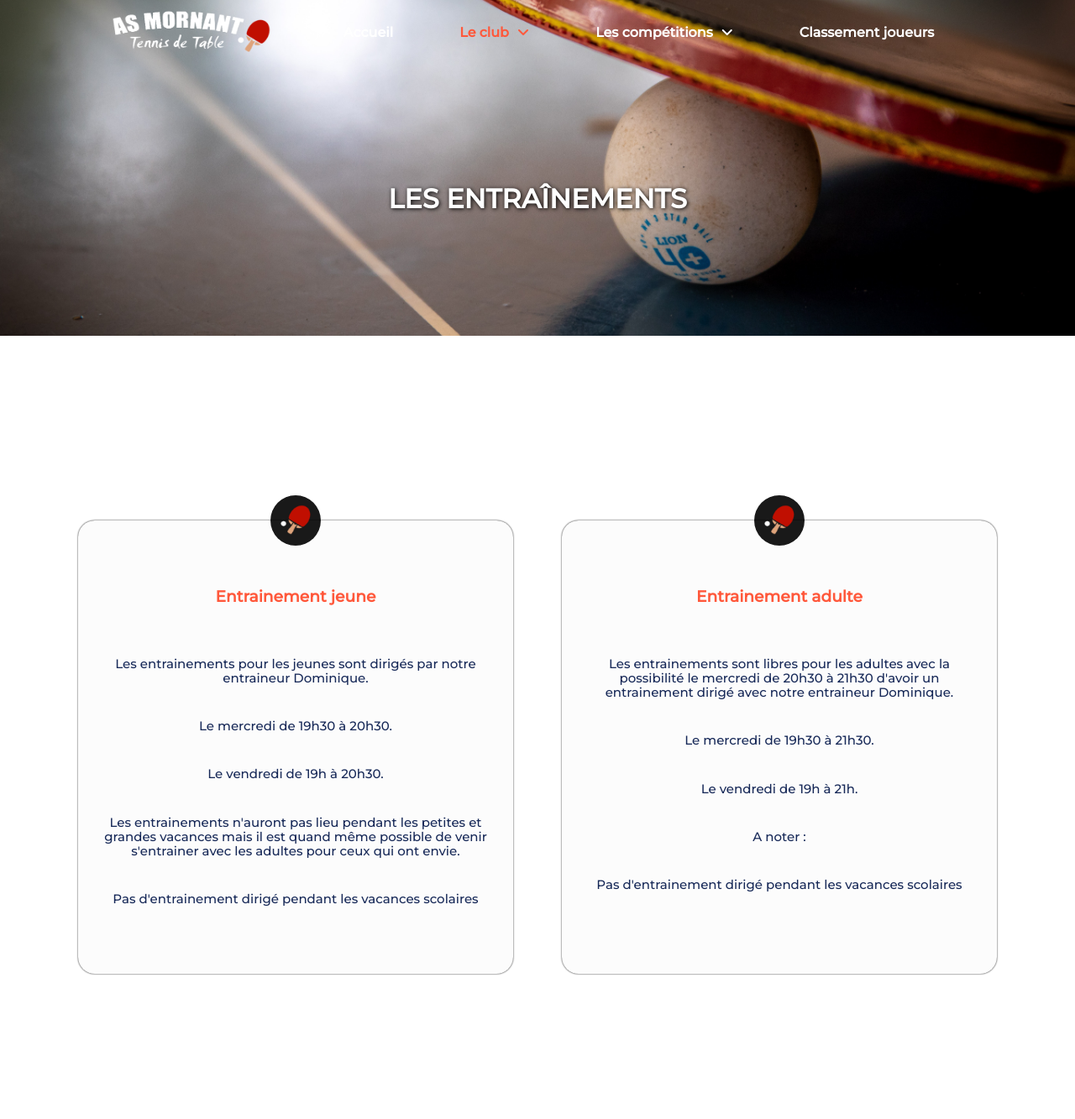
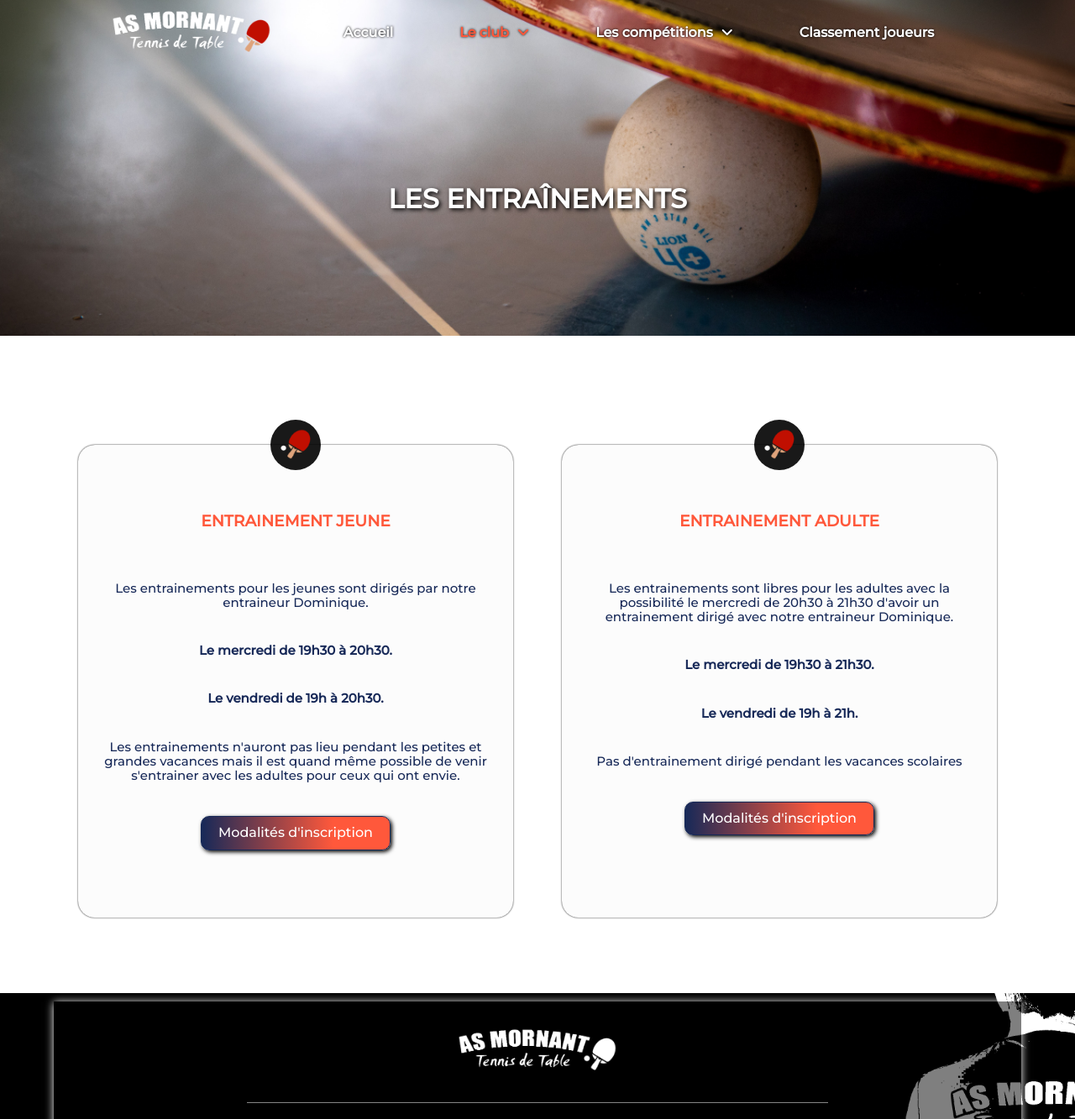
Before and after one commit to Crii6/pingpong, a PHP site: page /entrainement.html in a window 1280 px wide. Shown: the top 1333 px of the page at 84% size. Run offline with PHP 8.4, Linux system fonts and the light colour scheme; some libraries are stand-ins or nearby versions.

Commit message:
page entrainement

```diff
--- a/css/style.css
+++ b/css/style.css
@@ -352,12 +352,14 @@ body {
 
 .sous {
     padding: 0;
+
 }
 
 .sous>li {
     background-color: white;
     border-radius: 0.5rem;
-    color: black
+    color: black;
+
 }
 .current {
     background-color: var(--principal-color);
@@ -403,6 +405,7 @@ body {
     flex-direction: column;
     justify-content: space-evenly;
     height: 650px;
+    text-shadow: 1px 1px 2px black;
 }
 
 @keyframes left {
@@ -428,6 +431,7 @@ body {
     margin-top: 2rem;
     color: white;
     margin-bottom: 2rem;
+    text-shadow: 1px 1px 2px black;
 }
 
 .header-lien{
@@ -604,7 +608,7 @@ hr {
     width: 100%;
 }
 
-.nouveaute div {
+.logo-raquette-nouveaute{
     height: 60px;
     width: 60px;
     background-color: rgba(0, 0, 0, 0.9);
@@ -1111,7 +1115,7 @@ footer {
 
 }
 
-/* ***************************DESKTOP********************* */
+/* **************************************DESKTOP************************************ */
 
 
 @media screen and (min-width: 1100px){
@@ -1162,12 +1166,22 @@ footer {
     width: 95%;
     align-items: center;
     position: relative;
+
+
 }
+
 
 .sous > li{
     background: none;
     position: relative;
 }
+
+.sous > li > a{
+    text-shadow: 0px 0px 3px black;
+}
+
+
+
 .current{
     background: none;
     color: var(--second-color)!important;
@@ -1419,7 +1433,7 @@ footer {
     margin: auto;
     width: 90%;
     text-transform: uppercase;
-    text-shadow: 1px 1px 5px black;
+    text-shadow: 2px 2px 5px black;
     text-align: center;
     display: flex;
     justify-content: center;
@@ -1430,3 +1444,34 @@ footer {
 .entrnmt-wrapper{
     height: 400px;
 }
+
+/* ************************article entrainement******************** */
+
+.entrnmt-article h3{
+    text-transform: uppercase;
+}
+
+.entrnmt-boutton{
+    display: flex;
+    justify-content: center;
+}
+
+@media screen and (min-width: 1100px) {
+
+.entrnmt-container{
+
+margin: 9rem auto;
+
+}
+}
+
+@media screen and (min-width: 2150px){
+
+    .entrnmt-container{
+
+        margin-bottom: 28rem;
+
+        }
+
+
+}
--- a/entrainement.html
+++ b/entrainement.html
@@ -95,37 +95,42 @@
 
             </div>
         </header>
-            <main class="container">
+            <main class="container entrnmt-container">
 
                 <section class="section-nouveaute">
 
 
-                    <article class="animation-droite">
+                    <article class="animation-droite entrnmt-article">
 
                         <div class="nouveaute">
-                            <div>
+                            <div class="logo-raquette-nouveaute">
                                 <img src="img/raq-tt-color.png" alt="logo-raquette">
                             </div>
                             <h3>Entrainement adulte</h3>
                             <p>Les entrainements sont libres pour les adultes avec la possibilité le mercredi de 20h30 à 21h30 d'avoir un entrainement dirigé avec notre entraineur Dominique.</p>
-                            <p>Le mercredi de 19h30 à 21h30.</p>
-                            <p>Le vendredi de 19h à 21h.</p>
-                            <p> A noter :</p>
+                            <p><strong>Le mercredi de 19h30 à 21h30.</strong></p>
+                            <p><strong>Le vendredi de 19h à 21h.</strong></p>
                             <p>Pas d'entrainement dirigé pendant les vacances scolaires</p>
+
+                            <div class="section-ourclub ">
+                                <a href="inscription.html">Modalités d'inscription</a>
+                            </div>
                         </div>
                     </article>
-                    <article class="animation-droite">
+                    <article class="animation-droite entrnmt-article">
 
                         <div class="nouveaute">
-                            <div>
+                            <div class="logo-raquette-nouveaute">
                                 <img src="img/raq-tt-color.png" alt="logo-raquette">
                             </div>
                             <h3>Entrainement jeune</h3>
                             <p>Les entrainements pour les jeunes sont dirigés par notre entraineur Dominique.</p>
-                            <p>Le mercredi de 19h30 à 20h30.</p>
-                            <p>Le vendredi de 19h à 20h30.</p>
+                            <p><strong>Le mercredi de 19h30 à 20h30.</strong></p>
+                            <p><strong>Le vendredi de 19h à 20h30.</strong></p>
                             <p>Les entrainements n'auront pas lieu pendant les petites et grandes vacances mais il est quand même possible de venir s'entrainer avec les adultes pour ceux qui ont envie.</p>
-                            <p>Pas d'entrainement dirigé pendant les vacances scolaires</p>
+                            <div class="section-ourclub entrnmt-boutton">
+                                <a href="inscription.html">Modalités d'inscription</a>
+                            </div>
                         </div>
                     </article>
 
```
Also changed, not shown: index.html (+5 -5 lines).
